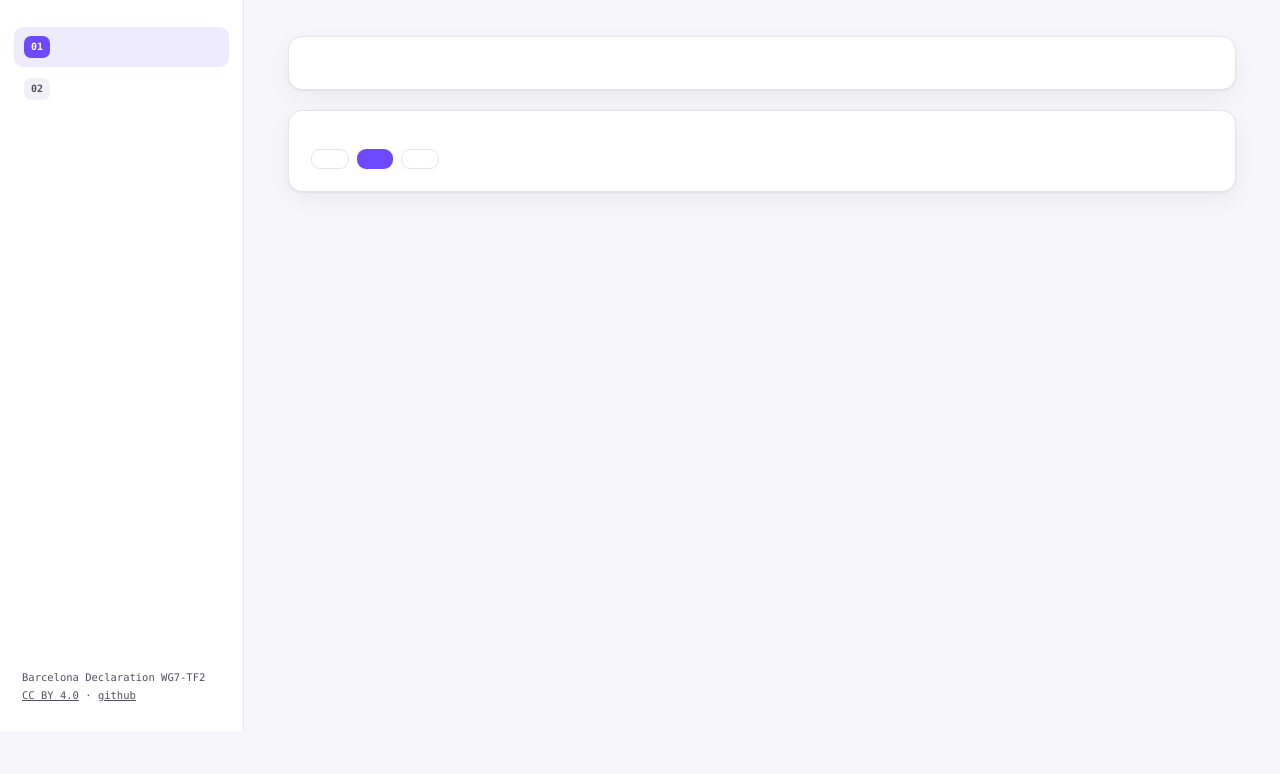
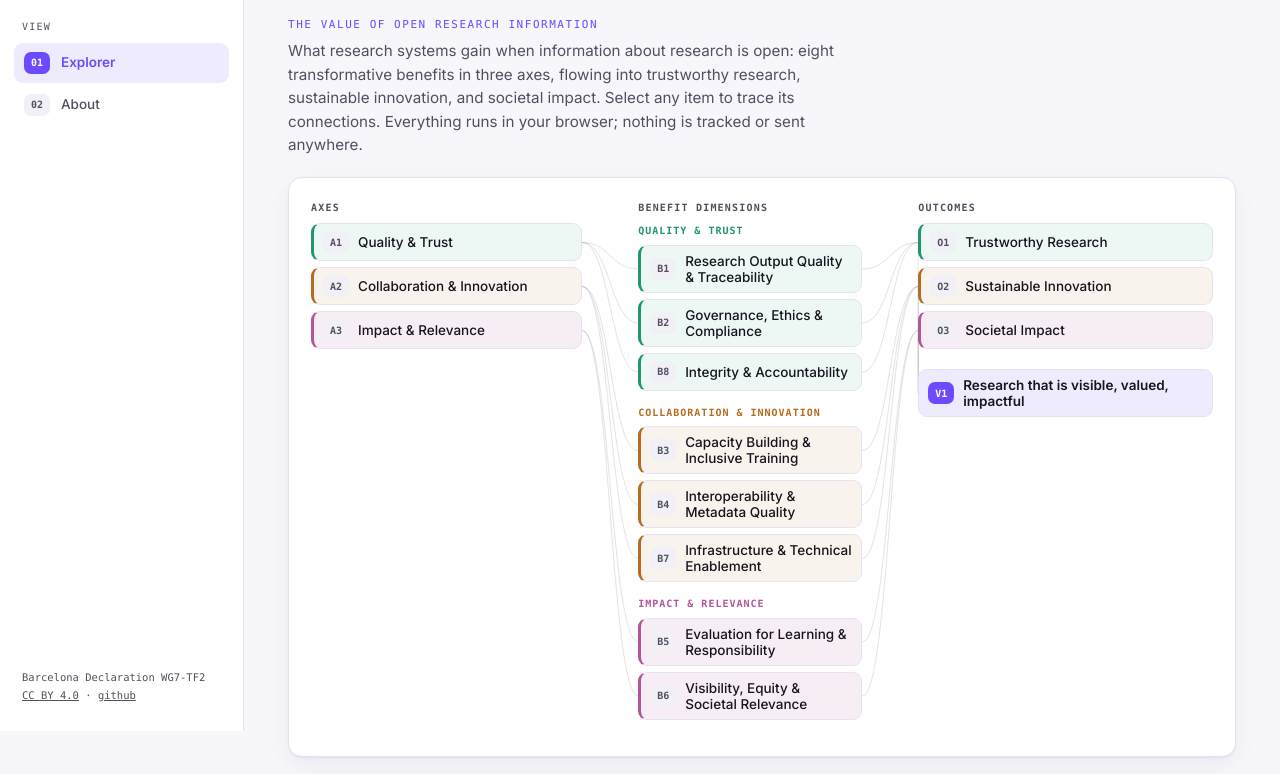
Before and after one commit to rijdho/barcelona-wg7-tf2, a website: page site/index.html in a window 1280 px wide. Shown: the part 69-843 px from the top of the page. Before the commit the page ends 800 px from the top, so only its background shows below. Drawn offline with Linux system fonts and the light colour scheme.

Commit message:
Fix init order: draw wires only after the node lists exist
setView ran drawWires before render had built the columns, so the
anchor lookup hit a missing node and the whole init aborted, leaving
the page blank. Render first, then set the view, and guard drawWires
against an empty grid.

```diff
--- a/site/app.js
+++ b/site/app.js
@@ -227,7 +227,7 @@ function edgeList() {
 function drawWires() {
   const svg = $(".wires");
   const box = $(".explorer");
-  if (!state.data || state.view !== "explorer") return;
+  if (!state.data || state.view !== "explorer" || !document.querySelector(".node")) return;
   const ref = box.getBoundingClientRect();
   svg.setAttribute("viewBox", `0 0 ${ref.width} ${ref.height}`);
   const anchor = (id) => {
@@ -339,8 +339,8 @@ async function init() {
     setTimeout(() => (btn.textContent = t("share")), 1600);
   });
 
+  render();
   setView(state.view);
-  render();
   new ResizeObserver(() => drawWires()).observe($(".explorer"));
   if (document.fonts && document.fonts.ready) document.fonts.ready.then(() => drawWires());
 }
--- a/site/index.html
+++ b/site/index.html
@@ -115,6 +115,6 @@
     </div>
   </div>
 
-  <script type="module" src="app.js?v=6"></script>
+  <script type="module" src="app.js?v=7"></script>
 </body>
 </html>
```
